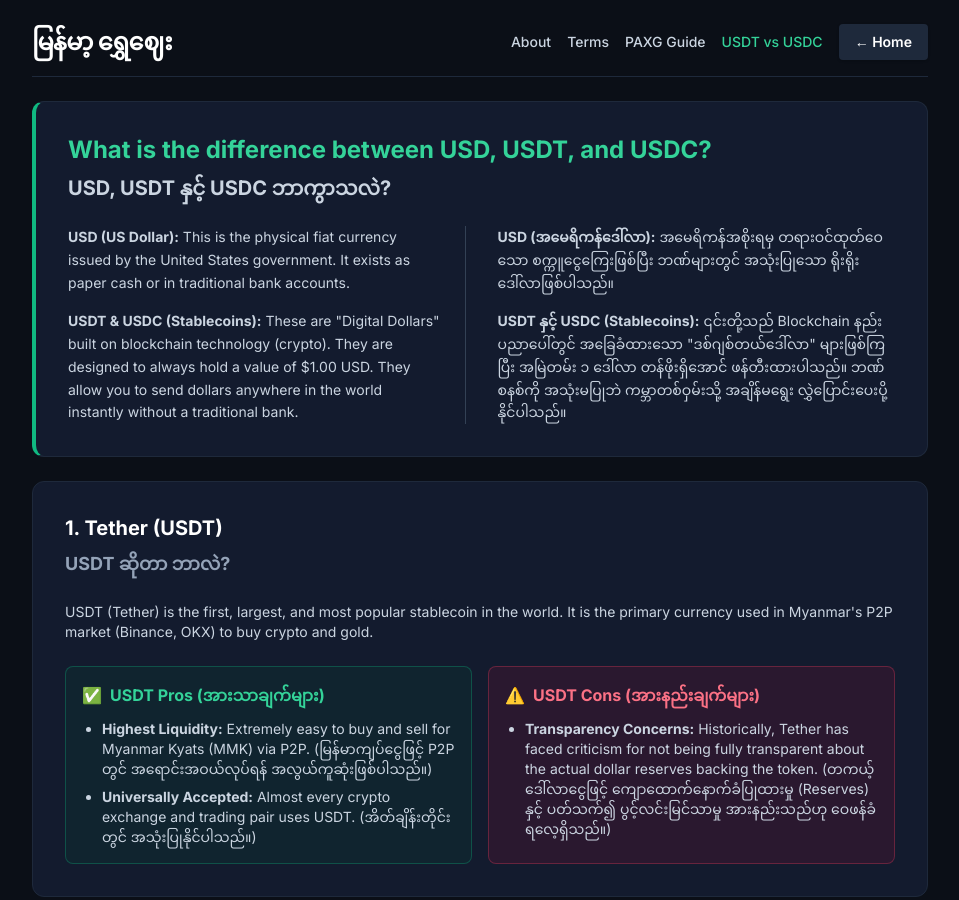
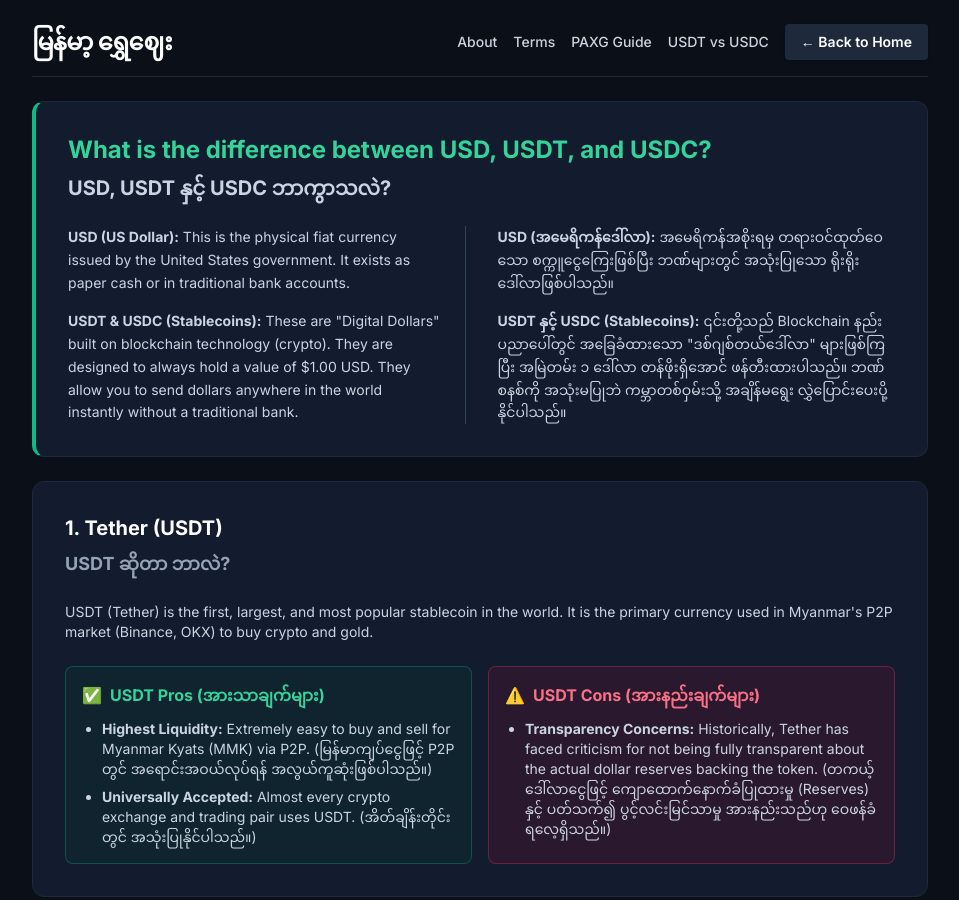
Before and after one commit to thoomdy-art/mmk-gold-terminal, a website: page usdtusdc.html in a window 1280 px wide. Shown: the top 900 px of the page, without its empty margins (160-1119 px from the left). Drawn offline with nearby package versions, Linux system fonts and the light colour scheme; a web font is replaced by a local one.

Commit message:
Update usdtusdc.html

```diff
--- a/usdtusdc.html
+++ b/usdtusdc.html
@@ -21,15 +21,15 @@
     <div class="flex items-center gap-2.5">
       <h1 class="text-xl sm:text-2xl font-bold tracking-tight text-white">မြန်မာ့ ရွှေဈေး</h1>
     </div>
-    <div class="flex flex-wrap items-center gap-4 w-full sm:w-auto justify-between sm:justify-end">
-      <div class="flex flex-wrap items-center gap-3 sm:gap-4">
+    <div class="flex items-center gap-4 w-full sm:w-auto justify-between sm:justify-end">
+      <div class="flex flex-wrap items-center justify-end gap-3 sm:gap-4">
         <a href="about.html" class="text-sm font-medium text-slate-300 hover:text-white transition underline-offset-4 hover:underline">About</a>
         <a href="terms.html" class="text-sm font-medium text-slate-300 hover:text-white transition underline-offset-4 hover:underline">Terms</a>
         <a href="paxg.html" class="text-sm font-medium text-slate-300 hover:text-white transition underline-offset-4 hover:underline">PAXG Guide</a>
-        <a href="usdtusdc.html" class="text-sm font-medium text-emerald-400 hover:text-emerald-300 transition underline-offset-4 hover:underline">USDT vs USDC</a>
+        <a href="usdtusdc.html" class="text-sm font-medium text-slate-300 hover:text-white transition underline-offset-4 hover:underline">USDT vs USDC</a>
       </div>
-      <a href="index.html" class="px-4 py-2 rounded bg-slate-800 hover:bg-slate-700 text-white text-sm font-semibold transition shadow whitespace-nowrap">
-        ← Home
+      <a href="index.html" class="px-4 py-2 rounded bg-slate-800 hover:bg-slate-700 text-white text-sm font-semibold transition shadow whitespace-nowrap flex-shrink-0">
+        ← Back to Home
       </a>
     </div>
   </header>
```
